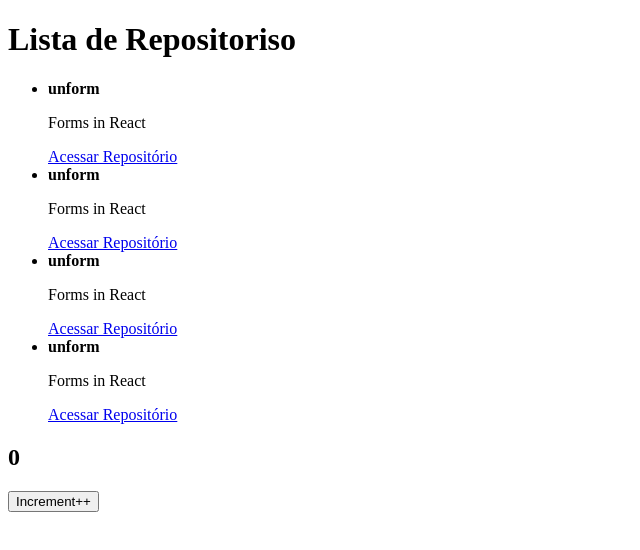
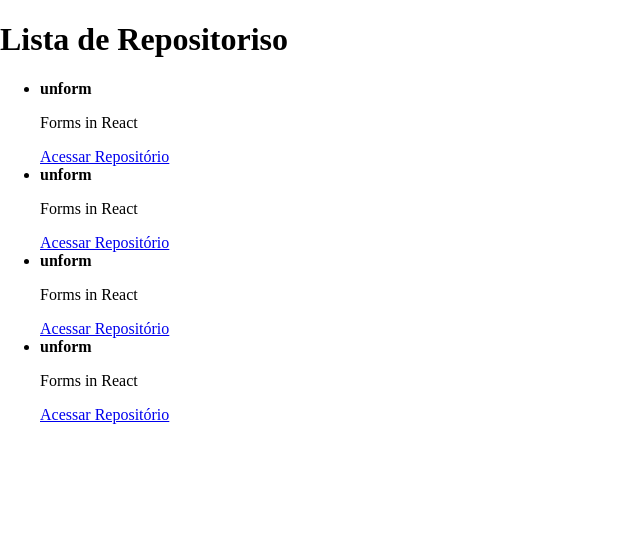
Before and after one commit to ThomasDixini/Estudos-React, a React app: page / in a window 1280 px wide. Shown: the top 550 px of the page, without its empty margins (0-640 px from the left). Built offline with nearby package versions, Linux system fonts and the light colour scheme.

Commit message:
Aplicando estilo na página com sass

```diff
--- a/src/App.jsx
+++ b/src/App.jsx
@@ -1,12 +1,11 @@
 import './styles/global.scss';
 import { RepositoryList } from './components/RepositoryList'
-import { Counter } from './components/Counter'
+
 
 export function App() {
     return (
         <>
         <RepositoryList />
-        <Counter/>
         </>
     );
 }
--- a/src/components/Counter.jsx
+++ /dev/null
@@ -1,17 +0,0 @@
-import { useState } from "react";
-
-export function Counter() {
-
-    const [counter,setCounter] = useState(0);
-
-    function increment() {
-        setCounter(counter + 1);
-    }
-
-    return (
-        <div>
-            <h2>{counter}</h2>
-            <button type="button" onClick = {increment}>Increment++</button>
-        </div>
-    );
-}
--- a/src/styles/global.css
+++ /dev/null
@@ -1,7 +0,0 @@
-body {
-    background-color: #333;
-}
-
-h1 {
-    color: #FFF;
-}
--- a/src/styles/global.scss
+++ b/src/styles/global.scss
@@ -1,3 +1,5 @@
 body {
-    color: black;
+    padding: 0;
+    margin: 0;
+    box-sizing: border-box;
 }
```
Also changed, not shown: src/styles/repositories.scss (added, +31 -0 lines).
